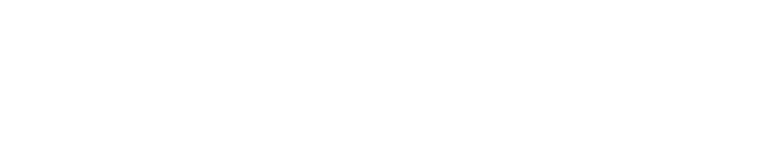
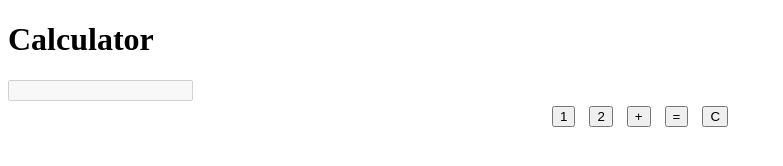
Before and after one commit to HariharapriyaR/PROJECT, a plain HTML site: page Calculator/index.html in a window 1280 px wide. Shown: the whole page, without its empty margins (0-783 px from the left). Drawn offline with Linux system fonts and the light colour scheme.

Commit message:
Add files via upload

```diff
--- a/Calculator/index.html
+++ b/Calculator/index.html
@@ -1 +1,21 @@
-<!-- Temporary file. Will upload real files later. -->
+<!DOCTYPE html>
+<html lang="en">
+<head>
+  <meta charset="UTF-8" />
+  <meta name="viewport" content="width=device-width, initial-scale=1.0" />
+  <title>Simple Calculator</title>
+  <link rel="stylesheet" href="style.css" />
+</head>
+<body>
+  <h1>Calculator</h1>
+  <input type="text" id="display" disabled />
+  <div id="buttons">
+    <button onclick="appendValue('1')">1</button>
+    <button onclick="appendValue('2')">2</button>
+    <button onclick="appendValue('+')">+</button>
+    <button onclick="calculate()">=</button>
+    <button onclick="clearDisplay()">C</button>
+  </div>
+  <script src="script.js"></script>
+</body>
+</html>
--- /dev/null
+++ b/Calculator/script.js
@@ -0,0 +1,13 @@
+function appendValue(val) {
+  document.getElementById('display').value += val;
+}
+function calculate() {
+  try {
+    document.getElementById('display').value = eval(document.getElementById('display').value);
+  } catch (e) {
+    alert('Invalid Expression');
+  }
+}
+function clearDisplay() {
+  document.getElementById('display').value = '';
+}
--- /dev/null
+++ b/Calculator/style.css
@@ -0,0 +1 @@
+#buttons { text-align: center; } button { margin: 5px; }
```
